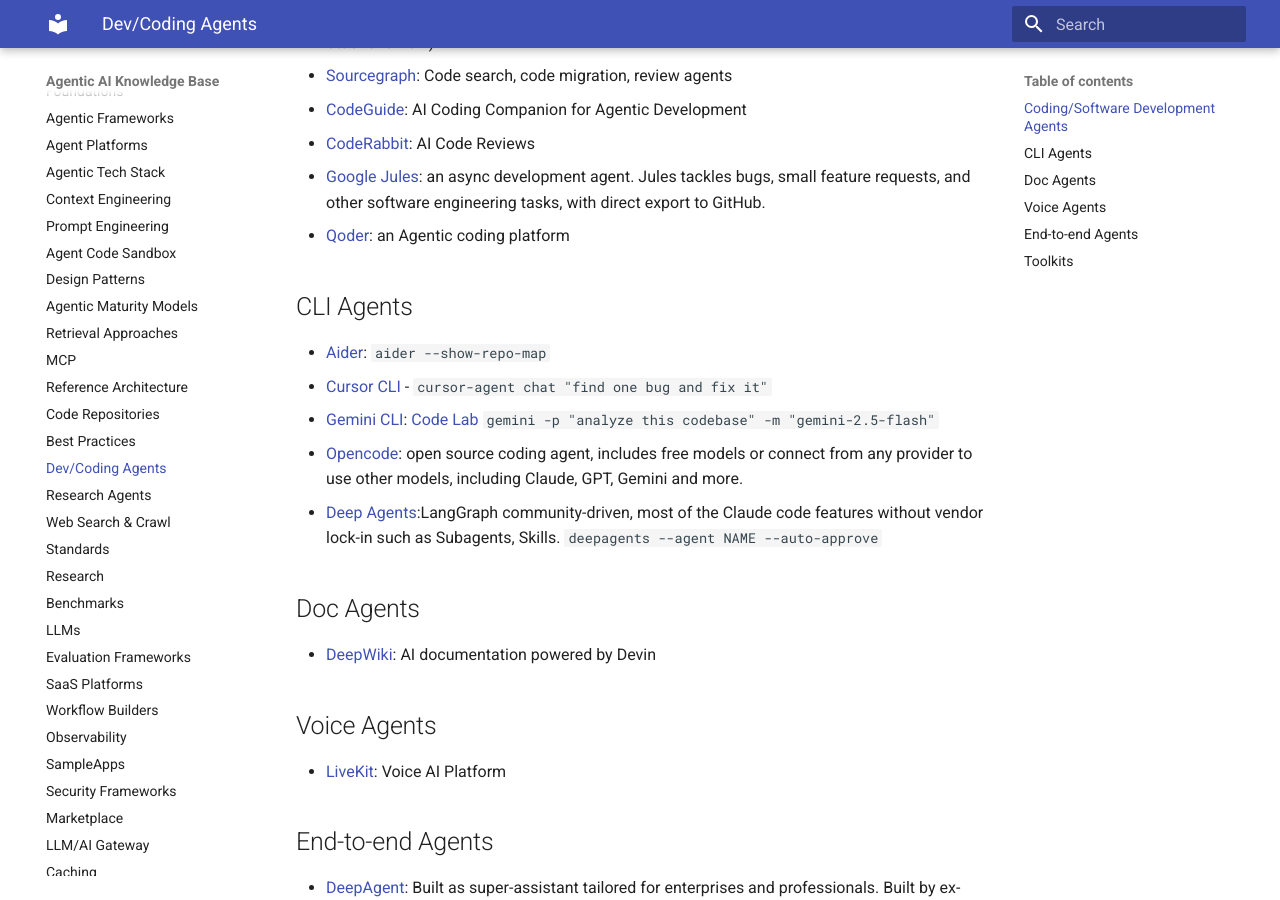
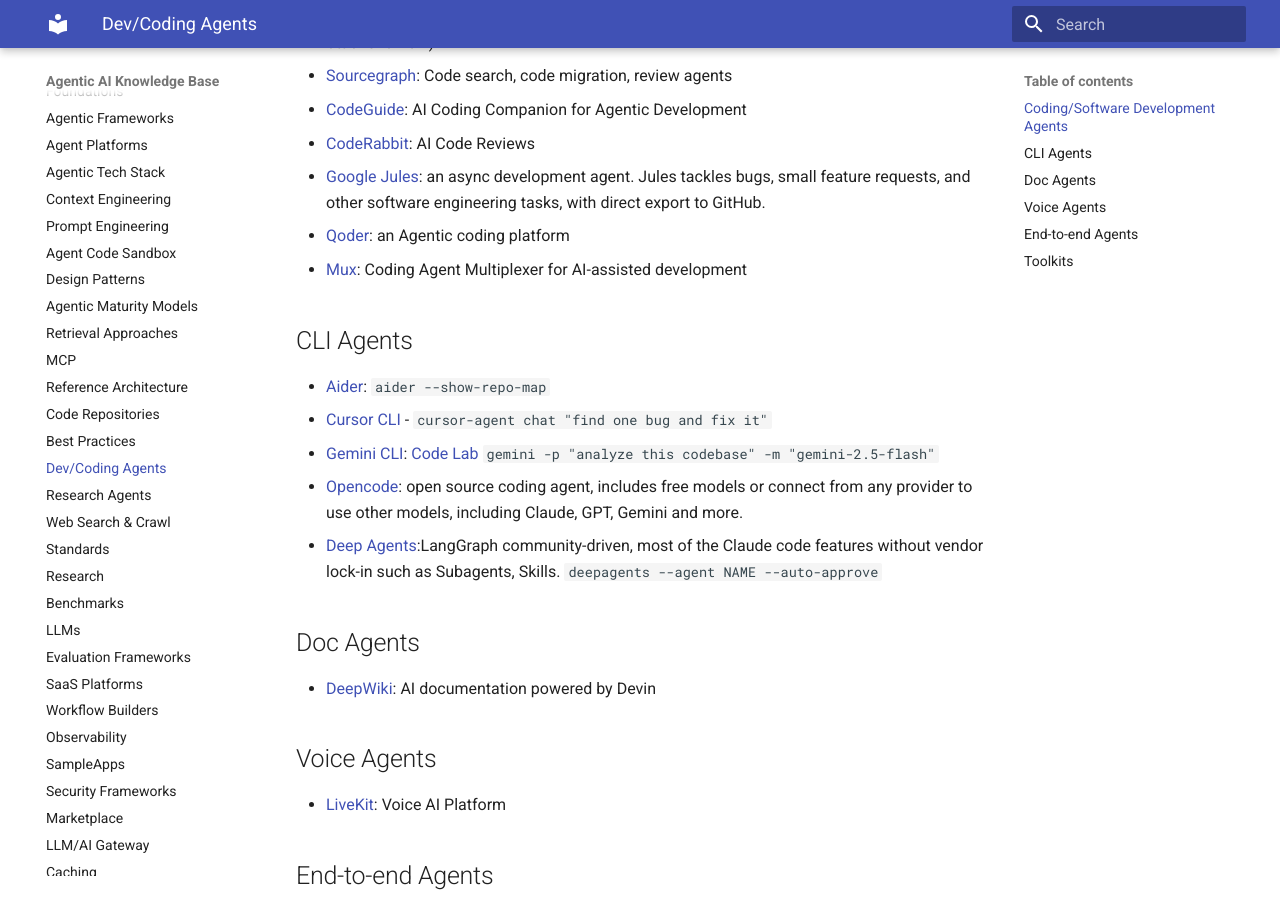
Before and after one commit to ankurkumarz/agentic-ai-knowledge-base, an MkDocs documentation site: the page built from docs/DevAgents/Readme.md, in a window 1280 px wide and 900 px high, scrolled down 420 px. Built offline with MkDocs 1.6.1 and Material for MkDocs 9.7.7, drawn with Linux system fonts in a browser that asks for light colours.

Commit message:
Update Readme.md with Mux

```diff
--- a/docs/DevAgents/Readme.md
+++ b/docs/DevAgents/Readme.md
@@ -11,6 +11,7 @@
 - [CodeRabbit](https://www.coderabbit.ai/): AI Code Reviews
 - [Google Jules](https://jules.google.com/): an async development agent. Jules tackles bugs, small feature requests, and other software engineering tasks, with direct export to GitHub.
 - [Qoder](https://qoder.com/): an Agentic coding platform
+- [Mux](https://mux.coder.com/): Coding Agent Multiplexer for AI-assisted development
 
 ## CLI Agents
 
```
